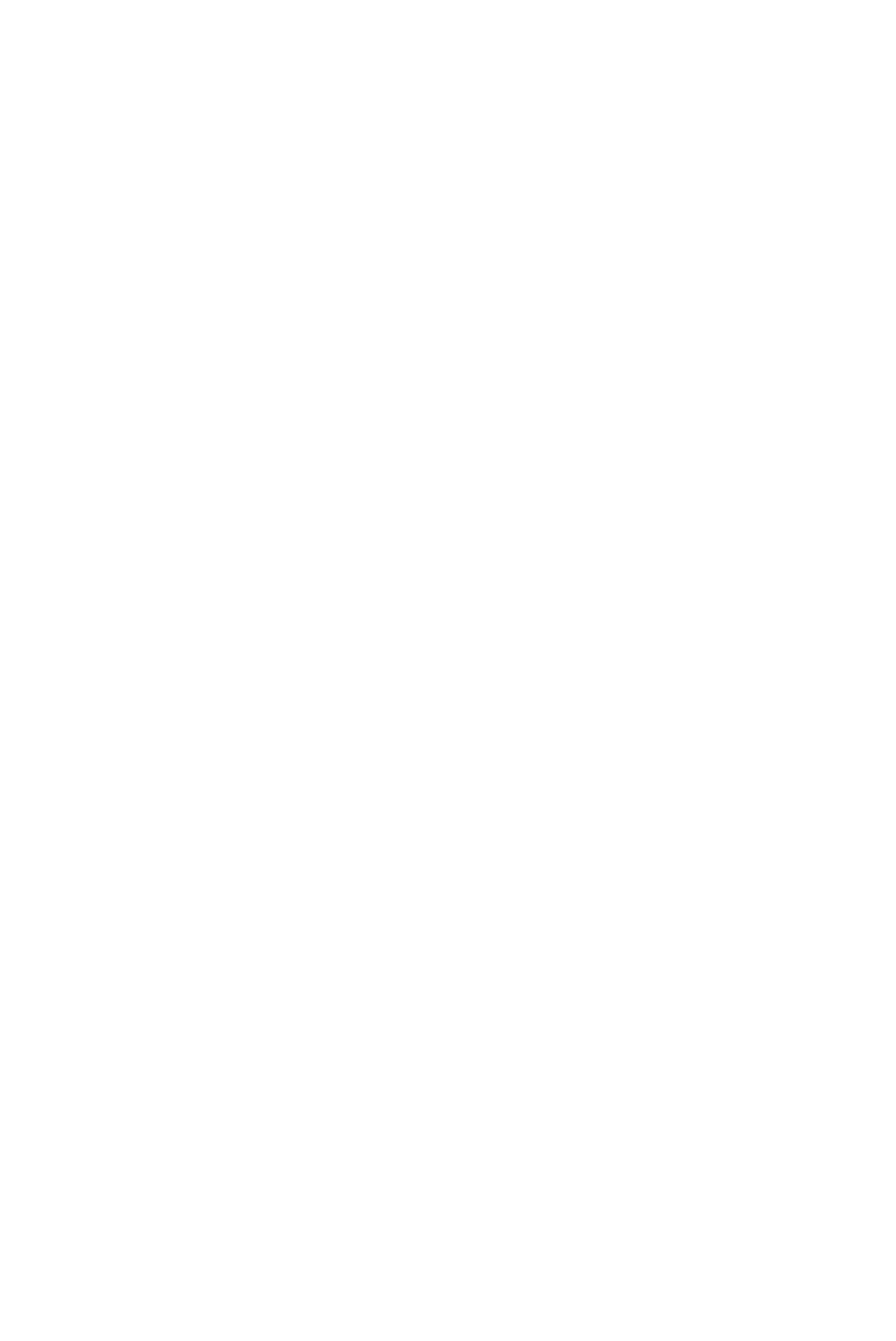
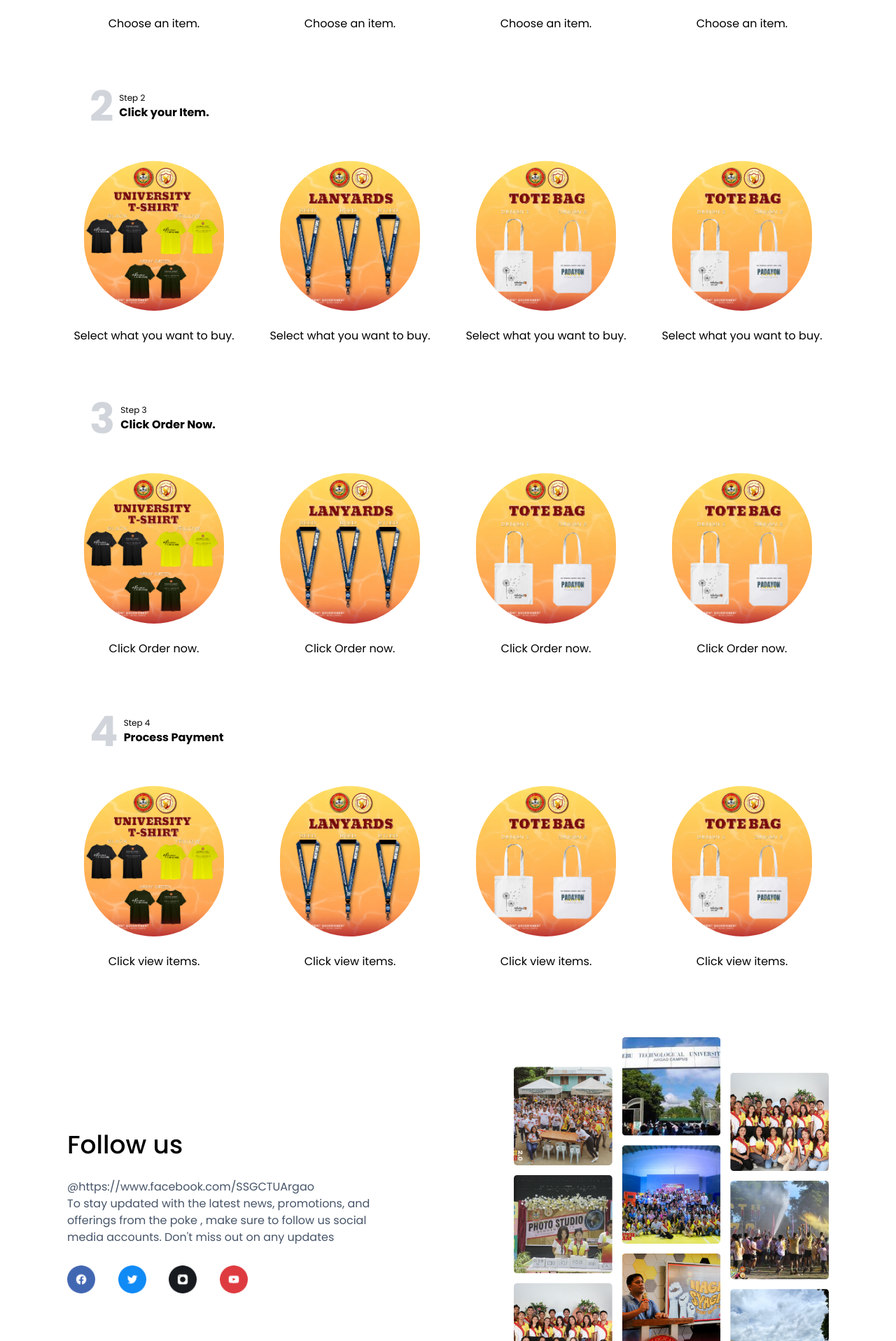
Before and after one commit to Aybaaan1/capstone, a Next.js app: page /purchase in a window 1280 px wide. Shown: the part 1824-3740 px from the top of the page at 70% size. Before the commit the page ends 1639 px from the top, so only its background shows below. Built offline with nearby package versions, Linux system fonts and the light colour scheme.

Commit message:
purchase:okay nani

```diff
--- a/app/purchase/page.jsx
+++ b/app/purchase/page.jsx
@@ -34,6 +34,86 @@ export default function Purchase() {
       price: "160.00",
     },
     { picture: "/imgs/flask.png", item: "University Tumbler", price: "299.00" },
+  ];
+
+  const sociallinks = [
+    { image: "/imgs/fb-icon.png", href: "/" },
+    { image: "/imgs/twitter-icon.png", href: "/" },
+    { image: "/imgs/instagram-icon.png", href: "/" },
+    { image: "/imgs/youtube-icon.png", href: "/" },
+  ];
+
+  const order = [
+    {
+      picture: "/imgs/tshirt.png",
+      text: "Choose an item.",
+    },
+    {
+      picture: "/imgs/lanyards.png",
+      text: "Choose an item.",
+    },
+    {
+      picture: "/imgs/totebag.png",
+      text: "Choose an item.",
+    },
+    {
+      picture: "/imgs/totebag.png",
+      text: "Choose an item.",
+    },
+  ];
+  const order1 = [
+    {
+      picture: "/imgs/tshirt.png",
+      text: "Select what you want to buy.",
+    },
+    {
+      picture: "/imgs/lanyards.png",
+      text: "Select what you want to buy.",
+    },
+    {
+      picture: "/imgs/totebag.png",
+      text: "Select what you want to buy.",
+    },
+    {
+      picture: "/imgs/totebag.png",
+      text: "Select what you want to buy.",
+    },
+  ];
+  const order2 = [
+    {
+      picture: "/imgs/tshirt.png",
+      text: "Click Order now.",
+    },
+    {
+      picture: "/imgs/lanyards.png",
+      text: "Click Order now.",
+    },
+    {
+      picture: "/imgs/totebag.png",
+      text: "Click Order now.",
+    },
+    {
+      picture: "/imgs/totebag.png",
+      text: "Click Order now.",
+    },
+  ];
+  const order3 = [
+    {
+      picture: "/imgs/tshirt.png",
+      text: "Click view items.",
+    },
+    {
+      picture: "/imgs/lanyards.png",
+      text: "Click view items.",
+    },
+    {
+      picture: "/imgs/totebag.png",
+      text: "Click view items.",
+    },
+    {
+      picture: "/imgs/totebag.png",
+      text: "Click view items.",
+    },
   ];
 
   return (
@@ -73,8 +153,134 @@ export default function Purchase() {
           </button>
         </div>
       </section>
-      <section className="text-center mt-10">
+      <section className="text-center mt-16">
         <h1 className="text-3xl font-bold">How to Order?</h1>
+        <div className="flex items-center gap-2 mt-20 px-32">
+          <div>
+            <h1 className="text-6xl font-bold text-gray-300">1</h1>
+          </div>
+          <div className="flex flex-col items-start">
+            <p className="text-[12px]">Step 1</p>
+            <h3 className="font-bold">Choose an Item</h3>
+          </div>
+        </div>
+        <section>
+          <div className="grid grid-cols-4 place-items-center px-20">
+            {order.map((merch) => (
+              <div className="text-black flex flex-col gap-2 items-center bg-white py-12">
+                <Image
+                  className="rounded-full"
+                  src={merch.picture}
+                  height={200}
+                  width={200}
+                  alt="Order picture"
+                />
+                <p className="py-2 px-2 mt-2 ">{merch.text}</p>
+              </div>
+            ))}
+          </div>
+        </section>
+        <div className="flex items-center gap-2 mt-5 px-32">
+          <div>
+            <h1 className="text-6xl font-bold text-gray-300">2</h1>
+          </div>
+          <div className="flex flex-col items-start">
+            <p className="text-[12px]">Step 2</p>
+            <h3 className="font-bold">Click your Item.</h3>
+          </div>
+        </div>
+        <section>
+          <div className="grid grid-cols-4 place-items-center px-20">
+            {order1.map((merch) => (
+              <div className="text-black flex flex-col gap-2 items-center bg-white py-12">
+                <Image
+                  className="rounded-full"
+                  src={merch.picture}
+                  height={200}
+                  width={200}
+                  alt="Order picture"
+                />
+                <p className="py-2 px-2 mt-2 ">{merch.text}</p>
+              </div>
+            ))}
+          </div>
+        </section>
+        <div className="flex items-center gap-2 mt-5 px-32">
+          <div>
+            <h1 className="text-6xl font-bold text-gray-300">3</h1>
+          </div>
+          <div className="flex flex-col items-start">
+            <p className="text-[12px]">Step 3</p>
+            <h3 className="font-bold">Click Order Now.</h3>
+          </div>
+        </div>
+        <section>
+          <div className="grid grid-cols-4 place-items-center px-20">
+            {order2.map((merch) => (
+              <div className="text-black flex flex-col gap-2 items-center bg-white py-12">
+                <Image
+                  className="rounded-full"
+                  src={merch.picture}
+                  height={200}
+                  width={200}
+                  alt="Order picture"
+                />
+                <p className="py-2 px-2 mt-2 ">{merch.text}</p>
+              </div>
+            ))}
+          </div>
+        </section>
+        <div className="flex items-center gap-2 mt-5 px-32">
+          <div>
+            <h1 className="text-6xl font-bold text-gray-300">4</h1>
+          </div>
+          <div className="flex flex-col items-start">
+            <p className="text-[12px]">Step 4</p>
+            <h3 className="font-bold">Process Payment</h3>
+          </div>
+        </div>
+        <section>
+          <div className="grid grid-cols-4 place-items-center px-20">
+            {order3.map((merch) => (
+              <div className="text-black flex flex-col gap-2 items-center bg-white py-12">
+                <Image
+                  className="rounded-full"
+                  src={merch.picture}
+                  height={200}
+                  width={200}
+                  alt="Order picture"
+                />
+                <p className="py-2 px-2 mt-2 ">{merch.text}</p>
+              </div>
+            ))}
+          </div>
+        </section>
+      </section>
+      <section className="flex items-center justify-between px-24 overflow-hidden py-10">
+        <div className="text-black w-[450px] flex flex-col gap-7">
+          <h1 className="font-medium text-4xl">Follow us</h1>
+          <div className="flex flex-col ">
+            <p className="text-slate-600">
+              @https://www.facebook.com/SSGCTUArgao
+            </p>
+            <p className="text-slate-600">
+              To stay updated with the latest news, promotions, and offerings
+              from the poke , make sure to follow us social media accounts.
+              Don't miss out on any updates
+            </p>
+          </div>
+          <div className="flex pr-48 items-center justify-between">
+            {sociallinks.map((links) => (
+              <Image
+                src={links.image}
+                href={links.href}
+                height={40}
+                width={40}
+              />
+            ))}
+          </div>
+        </div>
+        <Image src="/imgs/followus_group_pic.png" height={450} width={450} />
       </section>
     </div>
   );
```
